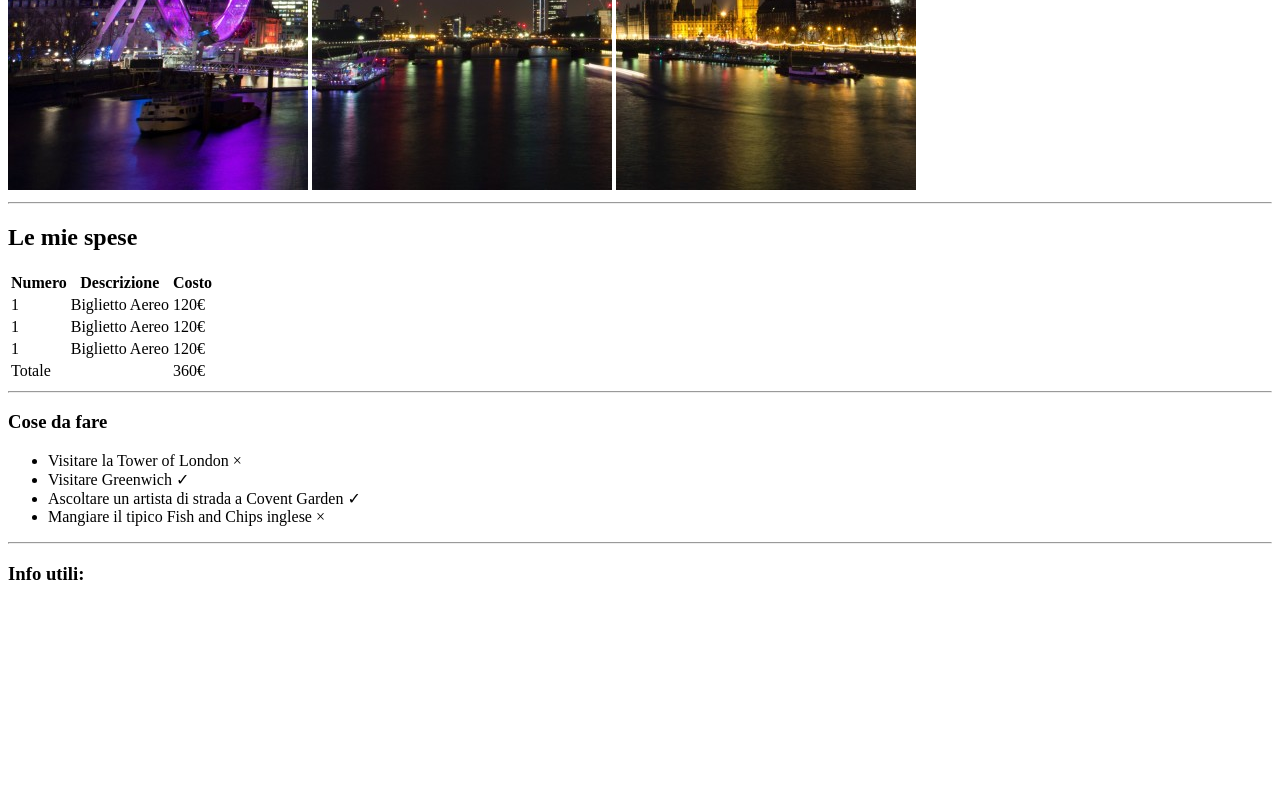
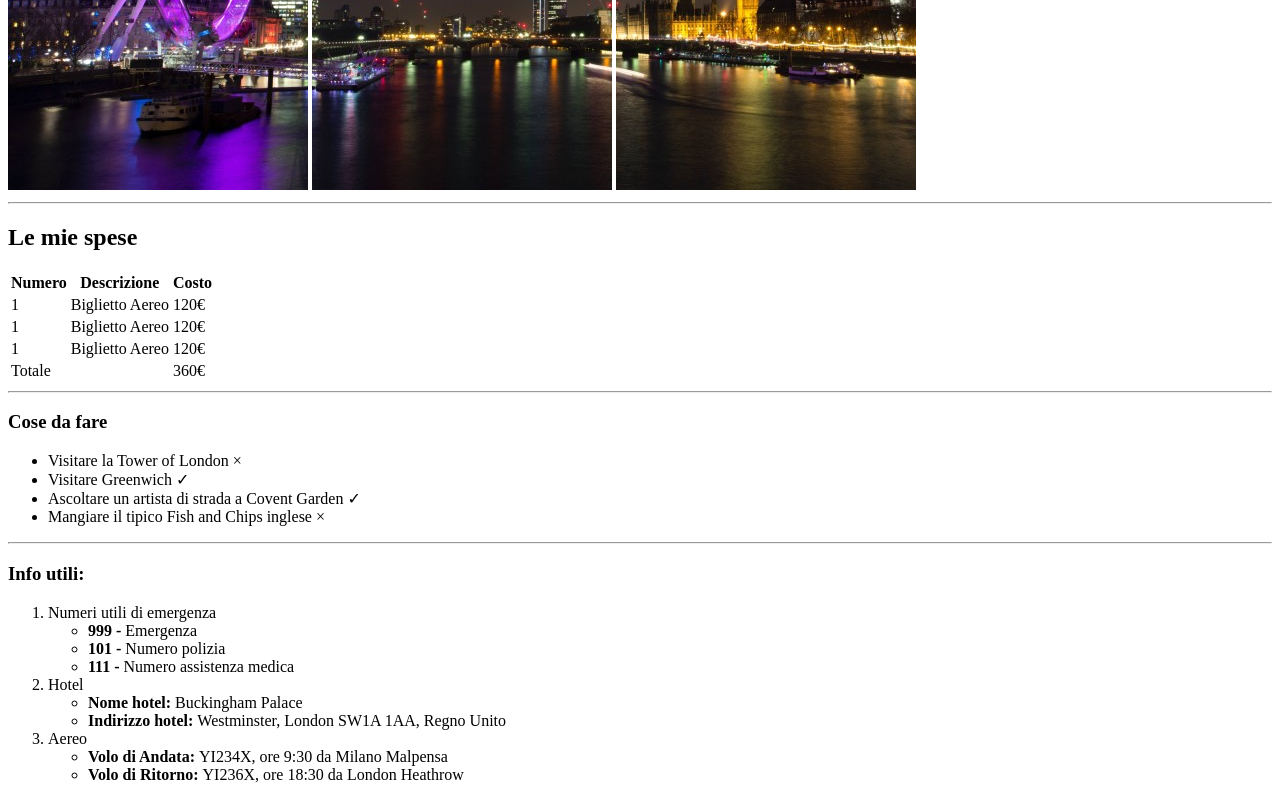
Before and after one commit to DannySilv/html-london-trip, a plain HTML site: page index.html in a window 1280 px wide. Shown: the part 490-1290 px from the top of the page. Before the commit the page ends 1094 px from the top, so only its background shows below. Drawn offline with Linux system fonts and the light colour scheme.

Commit message:
add section 3

```diff
--- a/index.html
+++ b/index.html
@@ -93,7 +93,38 @@
         <!-- /Sezione 3 -->
         <div>
             <h3>Info utili:</h3>
+
+            <ol>
+                <!-- Lista numeri -->
+                <li>Numeri utili di emergenza
+                    <ul>
+                        <li><strong>999 - </strong>Emergenza</li>
+                        <li><strong>101 - </strong>Numero polizia</li>
+                        <li><strong>111 - </strong>Numero assistenza medica</li>
+                    </ul>
+                </li>
+                <!-- /Lista numeri -->
+
+                <!-- Info hotel -->
+                <li>Hotel
+                    <ul>
+                        <li><strong>Nome hotel: </strong>Buckingham Palace</li>
+                        <li><strong>Indirizzo hotel: </strong>Westminster, London SW1A 1AA, Regno Unito</li>
+                    </ul>
+                </li>
+                <!-- /Info hotel -->
+
+                <!-- Info volo -->
+                <li>Aereo
+                    <ul>
+                        <li><strong>Volo di Andata: </strong>YI234X, ore 9:30 da Milano Malpensa</li>
+                        <li><strong>Volo di Ritorno: </strong>YI236X, ore 18:30 da London Heathrow</li>
+                    </ul>
+                </li>
+                <!-- /Info volo -->
+            </ol>
         </div>
+        <!-- /Sezione 3 -->
     </main>
 
 
```
